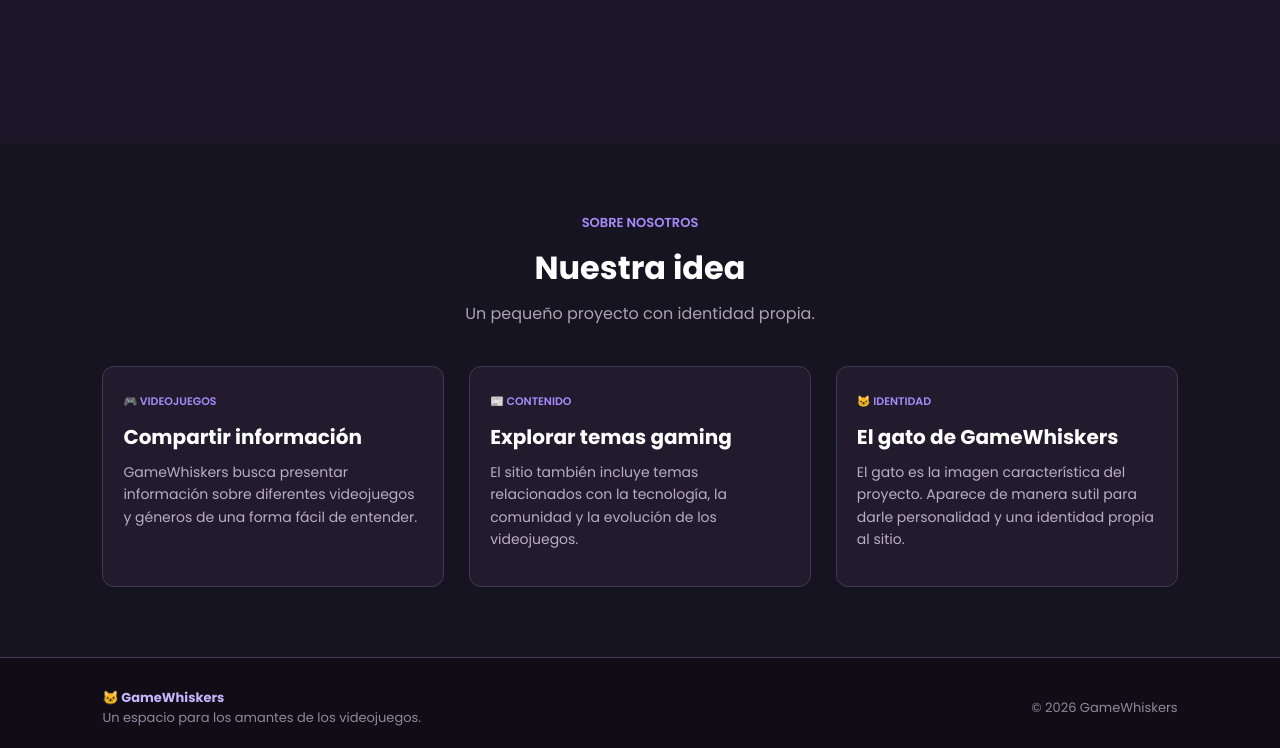
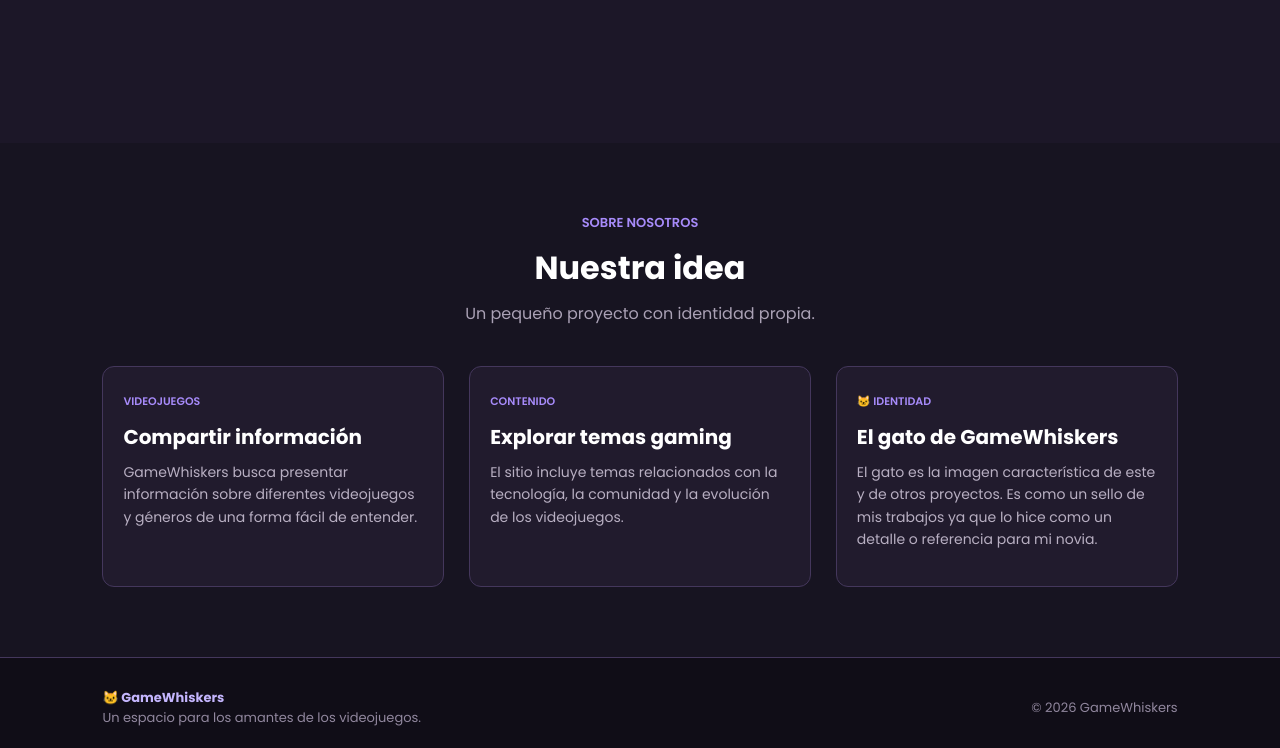
Before and after one commit to ianrizo001/Aplicaciones-Web, a plain HTML site: page Proyecto1/nosotros.html in a window 1280 px wide. Shown: the part 494-1242 px from the top of the page. Drawn offline with Linux system fonts and the light colour scheme.

Commit message:
Creo que ya quedo XD

```diff
--- a/Proyecto1/nosotros.html
+++ b/Proyecto1/nosotros.html
@@ -83,7 +83,7 @@
 
                 <div class="card-contenido">
 
-                    <small>🎮 VIDEOJUEGOS</small>
+                    <small> VIDEOJUEGOS</small>
 
                     <h3>Compartir información</h3>
 
@@ -101,12 +101,12 @@
 
                 <div class="card-contenido">
 
-                    <small>📰 CONTENIDO</small>
+                    <small> CONTENIDO</small>
 
                     <h3>Explorar temas gaming</h3>
 
                     <p>
-                        El sitio también incluye temas relacionados
+                        El sitio incluye temas relacionados
                         con la tecnología, la comunidad y la evolución
                         de los videojuegos.
                     </p>
@@ -124,9 +124,9 @@
                     <h3>El gato de GameWhiskers</h3>
 
                     <p>
-                        El gato es la imagen característica del proyecto.
-                        Aparece de manera sutil para darle personalidad
-                        y una identidad propia al sitio.
+                        El gato es la imagen característica de este y de otros proyectos.
+                        Es como un sello de mis trabajos ya que lo hice como un
+                        detalle o referencia para mi novia.
                     </p>
 
                 </div>
```
